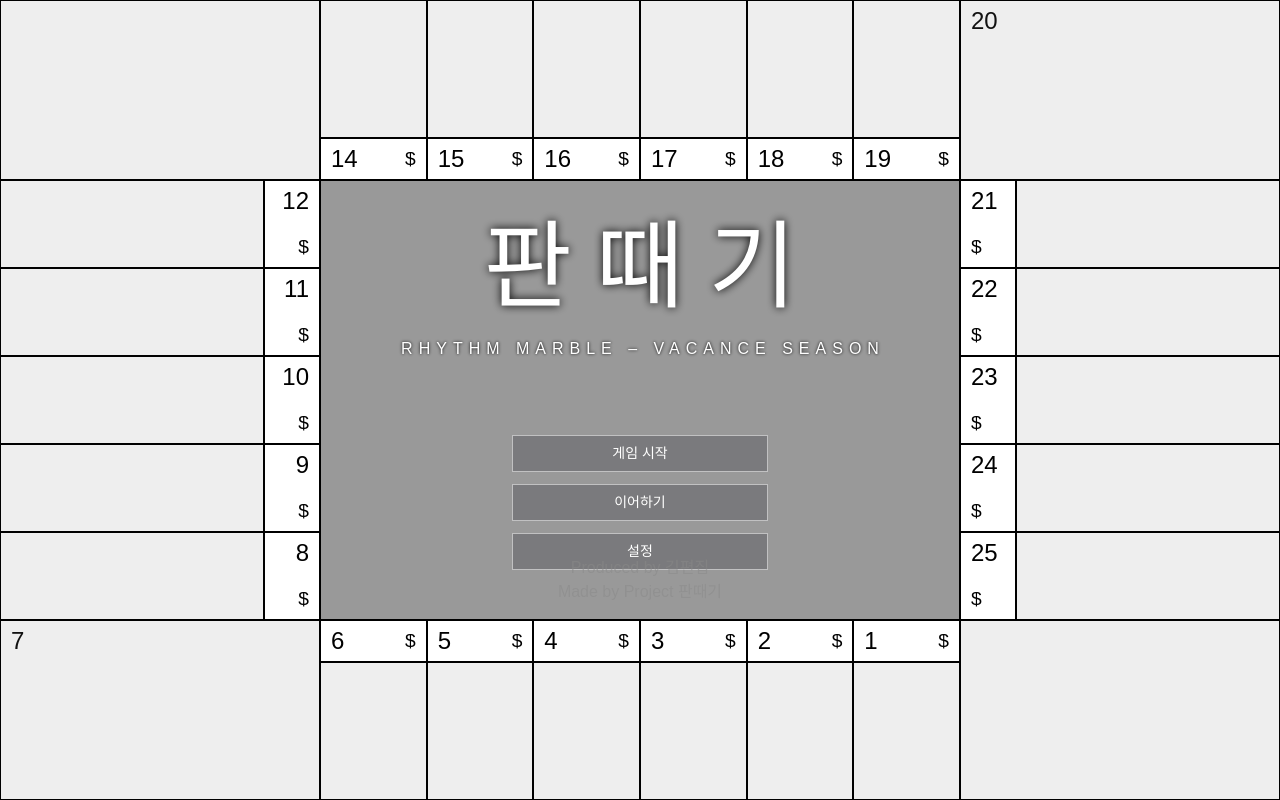
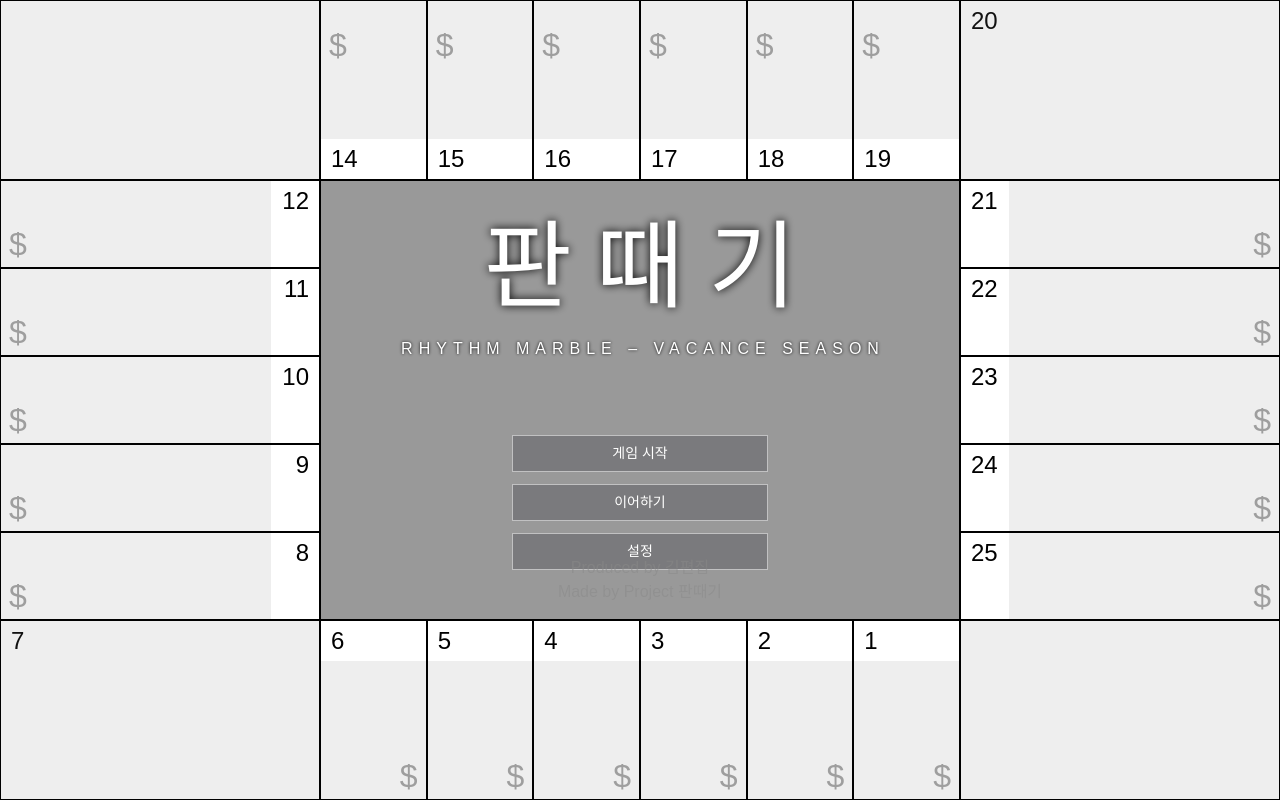
Before and after one commit to smh0505/PlatinumKey, a Vue app: page / in a window 1280 px wide. Built offline with nearby package versions, Linux system fonts and the light colour scheme; a web font is replaced by a local one; what vue-konva would draw is missing.

Commit message:
prize adjustments

```diff
--- a/src/components/board/Block.vue
+++ b/src/components/board/Block.vue
@@ -6,8 +6,9 @@
             v-if="index !== 0 && index !== 13"
             :style="{ backgroundColor: fillColor }">
             <div class="block-number">{{ index }}</div>
-            <div class="block-prize">{{ board.getPrizeByIndex(index) }}$</div>
         </header>
+
+        <div class="block-prize">{{ board.getPrizeByIndex(index) }}<small>$</small></div>
 
         <!--start-->
         <div
@@ -110,13 +111,16 @@ export default {
 
     &.left, &.right {
         .block-header {
-            min-width: 2.25em;
+            min-width: 2em;
             flex-direction: column;
         }
     }
-    &.left .block-header {
-        text-align: right;
-    }
+    &.top .block-prize { top: 0; left: 0; }
+    &.right .block-prize { right: 0; bottom: 0; }
+    &.bottom .block-prize { right: 0; bottom: 0; }
+    &.left .block-prize { left: 0; bottom: 0; }
+
+    &.left .block-header, &.left .block-header { text-align: right; }
     &.corner .block-header {
         color: white;
         mix-blend-mode: exclusion;
@@ -159,10 +163,22 @@ export default {
         line-height: 24px;
         padding: 8px 10px;
 
-        box-shadow: 0 0 0 2px black;
+        // box-shadow: 0 0 0 2px black;
     }
     .block-prize {
-        font-size: 0.8em;
+        position: absolute;
+        padding: 0.5rem;
+
+        font-size: 4em;
+        font-weight: 200;
+        line-height: 0.8;
+
+        opacity: 0.333;
+
+        > small {
+            font-size: 0.5em;
+            font-weight: 400;
+        }
     }
 
     .block-content {
```
